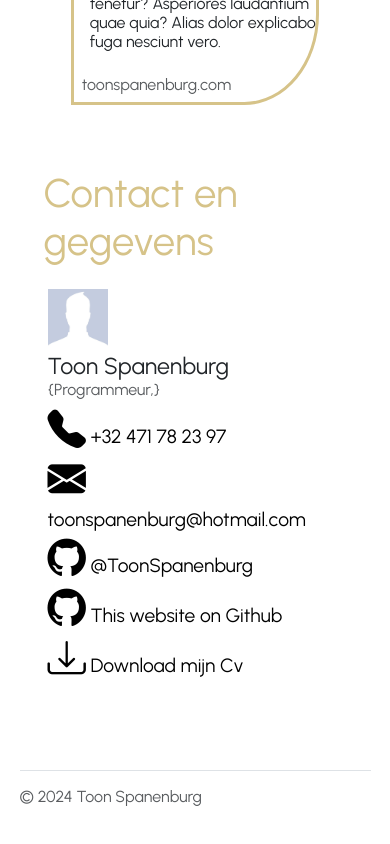
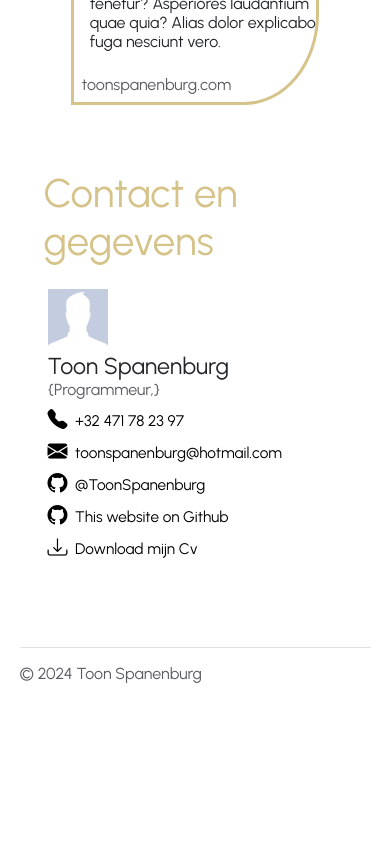
Before and after one commit to ToonSpanenburg/ToonSpanenburgWebsite, a Vue app: page / in a window 390 px wide. Shown: the part 1603-2447 px from the top of the page. After the commit the page ends 2342 px from the top, so only its background shows below. Built offline with nearby package versions, Linux system fonts and the light colour scheme.

Commit message:
final changes for this branch i hope

```diff
--- a/src/assets/MyStyle.css
+++ b/src/assets/MyStyle.css
@@ -136,11 +136,7 @@ i
     font-size: 2em;
 }
 
-ul
-{
-    color:#123d67;
-    font-size: 1.5em;
-}
+
 
 .footerLogoSize
 {
--- a/src/components/ContactComponent.vue
+++ b/src/components/ContactComponent.vue
@@ -19,17 +19,17 @@
         <div class="text-muted mt-0 mb-2">
           {Programmeur,}
         </div>
-        <div class="mt-1">
+        <div class="mt-2">
           <ul class="ms-0 ps-0">
 
-            <li class="mt-1">
+            <li class="mt-2 ">
               <a class="contactLink" href="tel:32471782397">
                 <i class="bi bi-telephone-fill"></i>
                 +32 471 78 23 97
               </a>
             </li>
 
-            <li class="mt-1">
+            <li class="mt-2">
 
               <a class="contactLink" href="mailto: toonspanenburg@hotmail.com">
                 <i class="bi bi-envelope-fill"></i>
@@ -38,21 +38,21 @@
 
             </li>
 
-            <li class="mt-1">
+            <li class="mt-2">
               <a class="contactLink" href="https://github.com/ToonSpanenburg">
                 <i class="bi bi-github"></i>
                 @ToonSpanenburg
               </a>
             </li>
 
-            <li class="mt-1">
+            <li class="mt-2">
               <a class="contactLink" href="https://github.com/ToonSpanenburg/ToonSpanenburgWebsite">
                 <i class="bi bi-github"></i>
                 This website on Github
               </a>
             </li>
 
-            <li class="mt-1">
+            <li class="mt-2">
               <a class="contactLink" href="">
                 <i class="bi bi-download"></i>
                 Download mijn Cv
@@ -85,7 +85,7 @@
  {
    padding-left: 0;
    margin-left: 0;
-   font-size: 1em;
+   font-size: 1.7em;
  }
  .contactLink
  {
@@ -95,14 +95,51 @@
  {
    text-decoration: underline;
  }
+
  i
  {
    color: black;
+   padding-right: 0.2em;
  }
+
  a
  {
    font-size: 0.8em;
  }
+
+
+ @media only screen and (max-width: 950px)
+ {
+   li
+   {
+     font-size: 1.3em;
+   }
+ }
+
+ @media only screen and (max-width: 767px)
+ {
+   li
+   {
+     font-size: 1.8em;
+   }
+   i
+   {
+     font-size: 1em;
+   }
+ }
+
+ @media only screen and (max-width: 500px)
+ {
+   li
+   {
+     font-size: 1.2em;
+   }
+   i
+   {
+     font-size: 1.3em;
+   }
+ }
+
  .CvFont
  {
    font-size: 8em;
```
